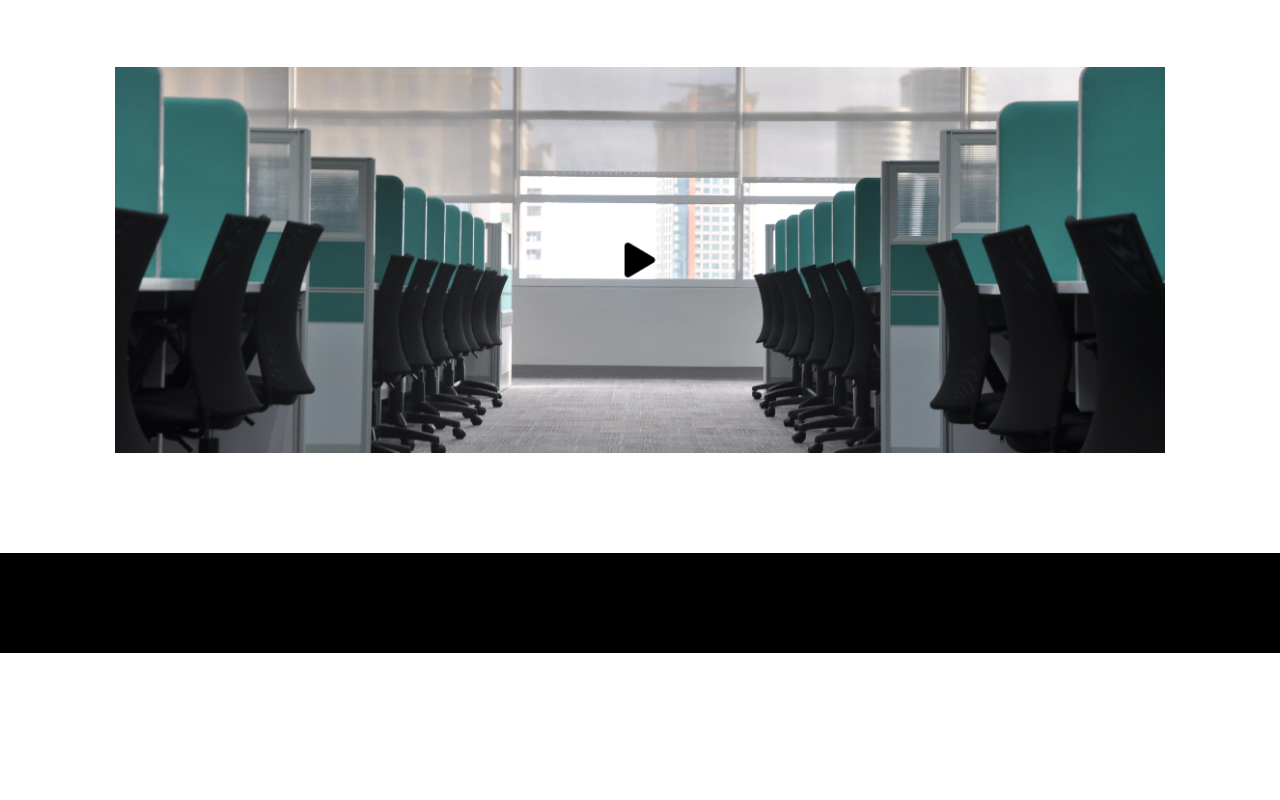
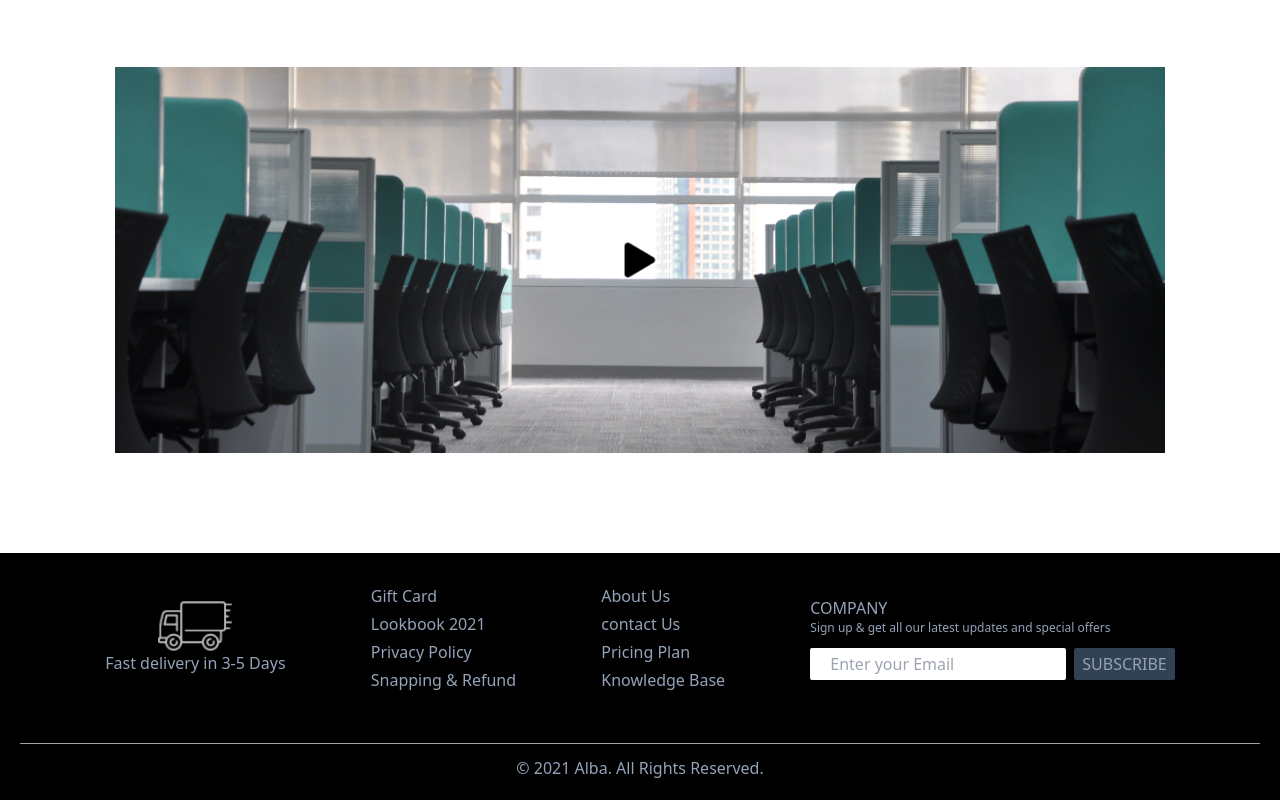
Before and after one commit to ajiths10/AboutUs_Page-UI, a React (Create React App) app: page /v2 in a window 1280 px wide. Shown: the part 2466-3266 px from the top of the page. Before the commit the page ends 3119 px from the top, so only its background shows below. Built offline with nearby package versions, Linux system fonts and the light colour scheme.

Commit message:
Footer added

```diff
--- a/src/component/V2/Footer.js
+++ b/src/component/V2/Footer.js
@@ -1,7 +1,40 @@
 import React from "react";
+import CopyrightFooter from "./components/CopyrightFooter";
+import FooterContentBody from "./components/FooterContentBody";
+import FooterDeliveryBox from "./components/FooterDeliveryBox";
+import FooterForm from "./components/FooterForm";
 
 const Footer = () => {
-  return <div className=" bg-black h-[100px]"></div>;
+  return (
+    <div className="bg-black min-h-[100px] w-full">
+      <div className="flex flex-row text-slate-400 h-[150px] justify-evenly items-center p-5 pt-10">
+        <FooterDeliveryBox />
+
+        <FooterContentBody
+          data={[
+            "Gift Card",
+            "Lookbook 2021",
+            "Privacy Policy",
+            "Snapping & Refund",
+          ]}
+        />
+
+        <FooterContentBody
+          data={["About Us", "contact Us", "Pricing Plan", "Knowledge Base"]}
+        />
+
+        <div>
+          <h2>COMPANY</h2>
+          <p className=" text-xs">
+            Sign up & get all our latest updates and special offers
+          </p>
+          <FooterForm />
+        </div>
+      </div>
+
+      <CopyrightFooter />
+    </div>
+  );
 };
 
 export default Footer;
--- /dev/null
+++ b/src/component/V2/components/CopyrightFooter.js
@@ -0,0 +1,14 @@
+import React from "react";
+
+const CopyrightFooter = () => {
+  return (
+    <div className="flex flex-col justify-center p-5 text-slate-400 mt-5">
+      <hr className="h-[1px] opacity-70 w-full" />
+      <div className="flex items-center justify-center w-full pt-3 text">
+        © 2021 Alba. All Rights Reserved.
+      </div>
+    </div>
+  );
+};
+
+export default CopyrightFooter;
--- /dev/null
+++ b/src/component/V2/components/FooterContentBody.js
@@ -0,0 +1,15 @@
+import React from "react";
+
+const FooterContentBody = ({ data }) => {
+  return (
+    <div className=" leading-7">
+      {data?.map((item) => {
+        return (
+          <div className=" hover:text-white hover:cursor-pointer"> {item} </div>
+        );
+      })}
+    </div>
+  );
+};
+
+export default FooterContentBody;
--- /dev/null
+++ b/src/component/V2/components/FooterDeliveryBox.js
@@ -0,0 +1,16 @@
+const FooterDeliveryBox = () => {
+  return (
+    <div className="flex flex-col justify-center items-center">
+      <div>
+        <img
+          alt="delivery"
+          className=" opacity-70"
+          src={require("../../../assets/fast-delivery.png")}
+        />
+      </div>
+      <div>Fast delivery in 3-5 Days</div>
+    </div>
+  );
+};
+
+export default FooterDeliveryBox;
--- /dev/null
+++ b/src/component/V2/components/FooterForm.js
@@ -0,0 +1,18 @@
+import React from "react";
+
+const FooterForm = () => {
+  return (
+    <div className="pt-3">
+      <input
+        type="text"
+        placeholder="Enter your Email"
+        className="rounded-sm h-8 w-64 px-5"
+      />
+      <button className="ml-2 bg-slate-700 h-8 px-2 rounded-sm">
+        SUBSCRIBE
+      </button>
+    </div>
+  );
+};
+
+export default FooterForm;
```
